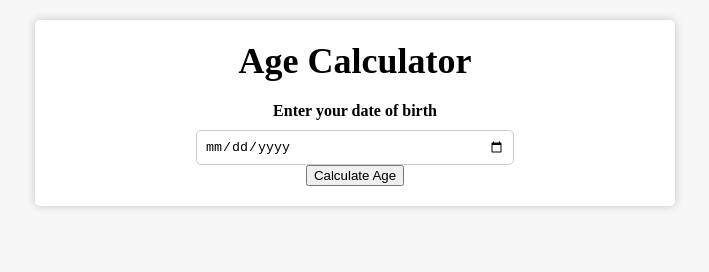
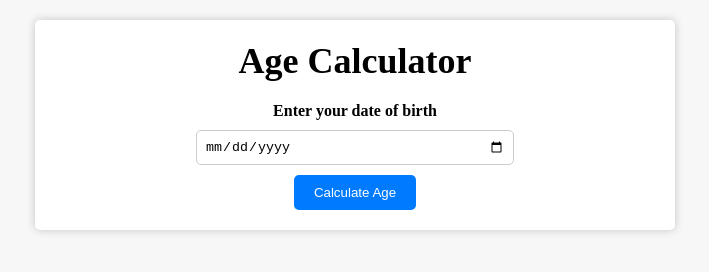
Before and after one commit to dammydrizzle/Projects, a plain HTML site: page index.html in a window 1280 px wide. Shown: the whole page, without its empty margins (285-994 px from the left). Drawn offline with Linux system fonts and the light colour scheme.

Commit message:
styled the Button tag

```diff
--- a/style.css
+++ b/style.css
@@ -37,3 +37,12 @@ input {
     width: 100%;
     max-width: 300px;
 }
+button {
+    background-color: #007bff;
+    color: white;
+    border: none;
+    padding: 10px 20px;
+    border-radius: 5px;
+    margin-top: 10px;
+    cursor: pointer;
+}
```
